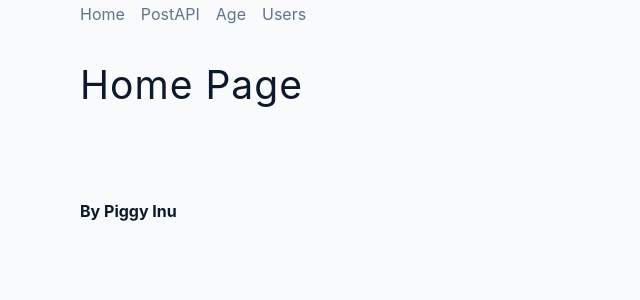
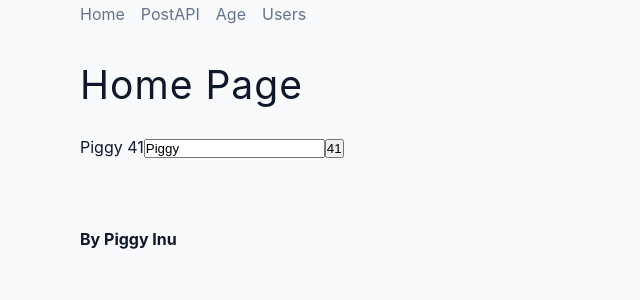
Before and after one commit to heyethereum/Full-Stack-Training, a React (Create React App) app in the folder react-js/my-app/: page / in a window 1280 px wide. Shown: the top 300 px of the page, without its empty margins (0-640 px from the left). Built offline with nearby package versions, Linux system fonts and the light colour scheme.

Commit message:
class components and further decluster of functional components

```diff
--- a/react-js/my-app/src/pages/AllUsers.js
+++ b/react-js/my-app/src/pages/AllUsers.js
@@ -1,5 +1,6 @@
 import React, { useState } from "react";
 import useFetchData from "../hooks/useFetchData";
+import Users from "./Users";
 import User from "./User";
 
 const AllUsers = () => {
@@ -30,17 +31,7 @@ const AllUsers = () => {
           ""
         )}
         {user && <User user={user} />}
-        {users?.map((user) => {
-          const { id, first_name, avatar } = user;
-          return (
-            <div key={id} className="card" onClick={() => setUser(user)}>
-              <div>
-                <img src={avatar} alt="" />
-              </div>
-              <div className="title">{first_name}</div>
-            </div>
-          );
-        })}
+        {users && <Users users={users} setUser={setUser} />}
       </div>
     </section>
   );
--- /dev/null
+++ b/react-js/my-app/src/pages/ClassComponent.js
@@ -0,0 +1,27 @@
+import React from "react";
+
+export default class ClassComponent extends React.Component {
+  constructor() {
+    super();
+    this.state = { name: "Piggy" };
+    this.age = 41;
+  }
+  handleChange = (e) => {
+    this.age = this.age - 1;
+    console.log("Age:", this.age);
+  };
+
+  render() {
+    return (
+      <div>
+        {this.state.name} {this.age}
+        <input
+          type="text"
+          value={this.state.name}
+          onChange={(e) => this.setState({ name: e.target.value })}
+        />
+        <input type="button" value={this.age} onClick={this.handleChange} />
+      </div>
+    );
+  }
+}
--- a/react-js/my-app/src/pages/Home.js
+++ b/react-js/my-app/src/pages/Home.js
@@ -1,7 +1,10 @@
+import ClassComponent from "./ClassComponent";
+
 const Home = () => {
   return (
     <section className="section">
       <h2>home page</h2>
+      <ClassComponent />
     </section>
   );
 };
--- /dev/null
+++ b/react-js/my-app/src/pages/Users.js
@@ -0,0 +1,21 @@
+import React from "react";
+
+const Users = ({ users, setUser }) => {
+  return (
+    <>
+      {users.map((user) => {
+        const { id, first_name, avatar } = user;
+        return (
+          <div key={id} className="card" onClick={() => setUser(user)}>
+            <div>
+              <img src={avatar} alt="" />
+            </div>
+            <div className="title">{first_name}</div>
+          </div>
+        );
+      })}
+    </>
+  );
+};
+
+export default Users;
```
